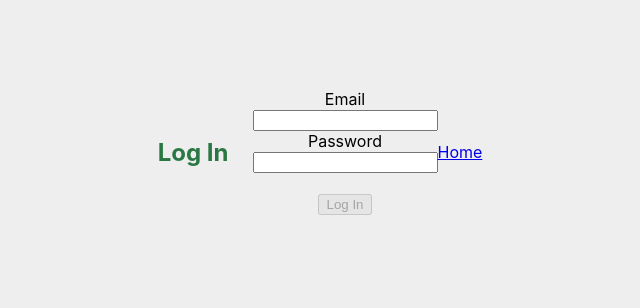
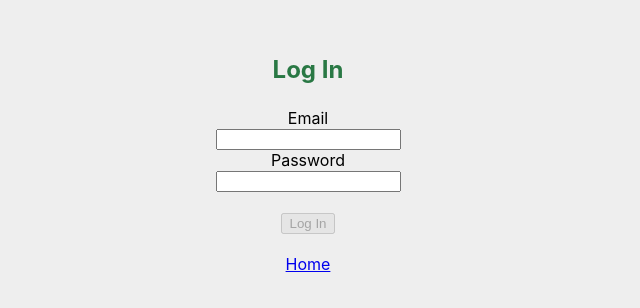
Before and after one commit to chingu-voyages/v8-geckos-team-06, a React (Create React App) app: page /login in a window 1280 px wide. Shown: the part 248-556 px from the top of the page, without its empty margins (332-972 px from the left). Built offline with nearby package versions, Linux system fonts and the light colour scheme.

Commit message:
'fixform

```diff
--- a/src/components/Login/Login.js
+++ b/src/components/Login/Login.js
@@ -17,8 +17,9 @@ class Login extends React.Component {
   render() {
     return (
       <main className="Signin">
-        {/* <form className="login-form"> */}
+        <form className="login-form">
         <h3 className="signin-title">Log In</h3>
+        <LoginForm />
         {/*   <div id="sign_in" className="sign_in"> */}
         {/*     <div className="login-input-container"> */}
         {/*       <input className="login-form-input" type="email" name="email"  id="email" placeholder="enter your email address" required */}
@@ -37,9 +38,11 @@ class Login extends React.Component {
         {/*    <NavLink  to="/register">Register</NavLink> */}
         {/*    <NavLink to="">Home</NavLink> */}
         {/*   </div> */}
-        {/* </form> */}
-        <LoginForm />
-        <Link to="">Home</Link>
+        <div className="form-links">
+        <br></br>
+            <Link to="/">Home</Link>
+        </div>
+        </form>
       </main>
     );
 
--- a/src/components/register/Register.js
+++ b/src/components/register/Register.js
@@ -10,7 +10,6 @@ class Register extends React.Component {
     return (
       <main className="Register">
         <form className="register-form" onSubmit={this.onRegisterSubmit} autoComplete="off">
-
           <h3 className="register-title">Register</h3>
           <RegisterForm />
           {/* <div className="pill-wrapper">
@@ -42,6 +41,7 @@ class Register extends React.Component {
           {/* <div className="form-buttons"> */}
           {/*   <input className="register-btn" type="submit" value="Sign Up" /> */}
           {/* </div> */}
+          <br></br>
           <div className="form-links">
             <Link to="/">Home</Link>
           </div>
--- a/src/components/register/RegisterForm.js
+++ b/src/components/register/RegisterForm.js
@@ -45,7 +45,7 @@ submitSucceeded ? (
 			<div>
 				<label htmlFor="Link" style={{color:'goldenrod'}}>already registered?</label>
 				<br></br>
-				<Link to='/login' className="btn btn-outline-alert btn-lg">LOGIN</Link>
+				<Link to='/login' className="btn btn-outline-alert btn-lg">Login</Link>
 			</div>
 		</div>
 	)
```
